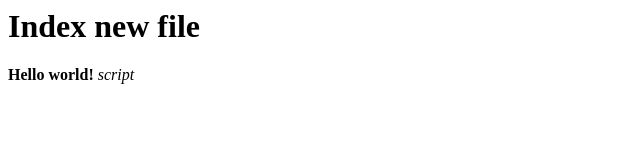
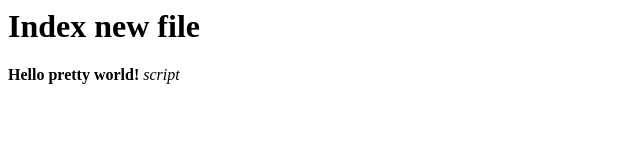
Before and after one commit to iefanov/Study, a plain HTML site: page index.html in a window 1280 px wide. Shown: the full height of the page, 0-640 px from the left. Drawn offline with Linux system fonts and the light colour scheme.

Commit message:
First commit from studio code!

```diff
--- /dev/null
+++ b/FileFromCode.js
@@ -0,0 +1 @@
+alert("a");
--- a/index.html
+++ b/index.html
@@ -1,3 +1,3 @@
 <h1>Index new file</h1>
-<b>Hello world!</b>
+<b>Hello pretty world!</b>
 <i>script</i>
```
